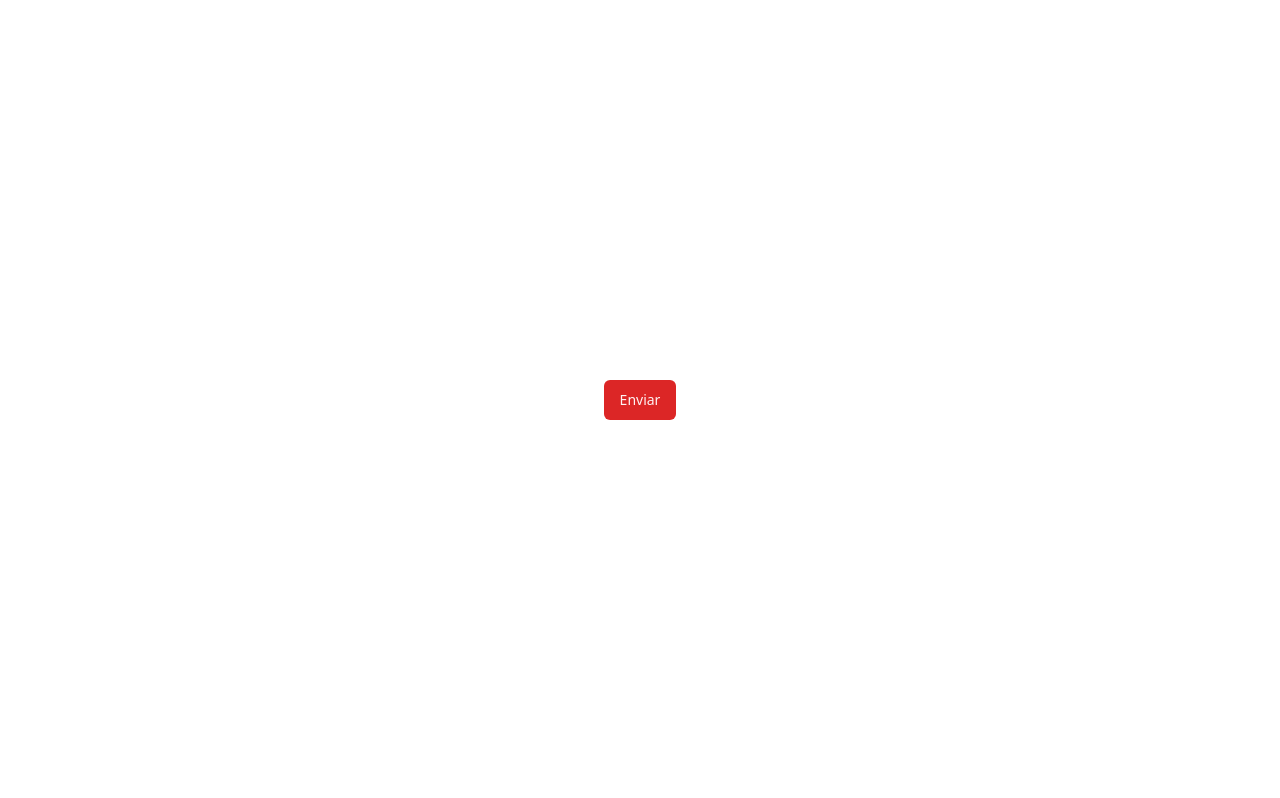
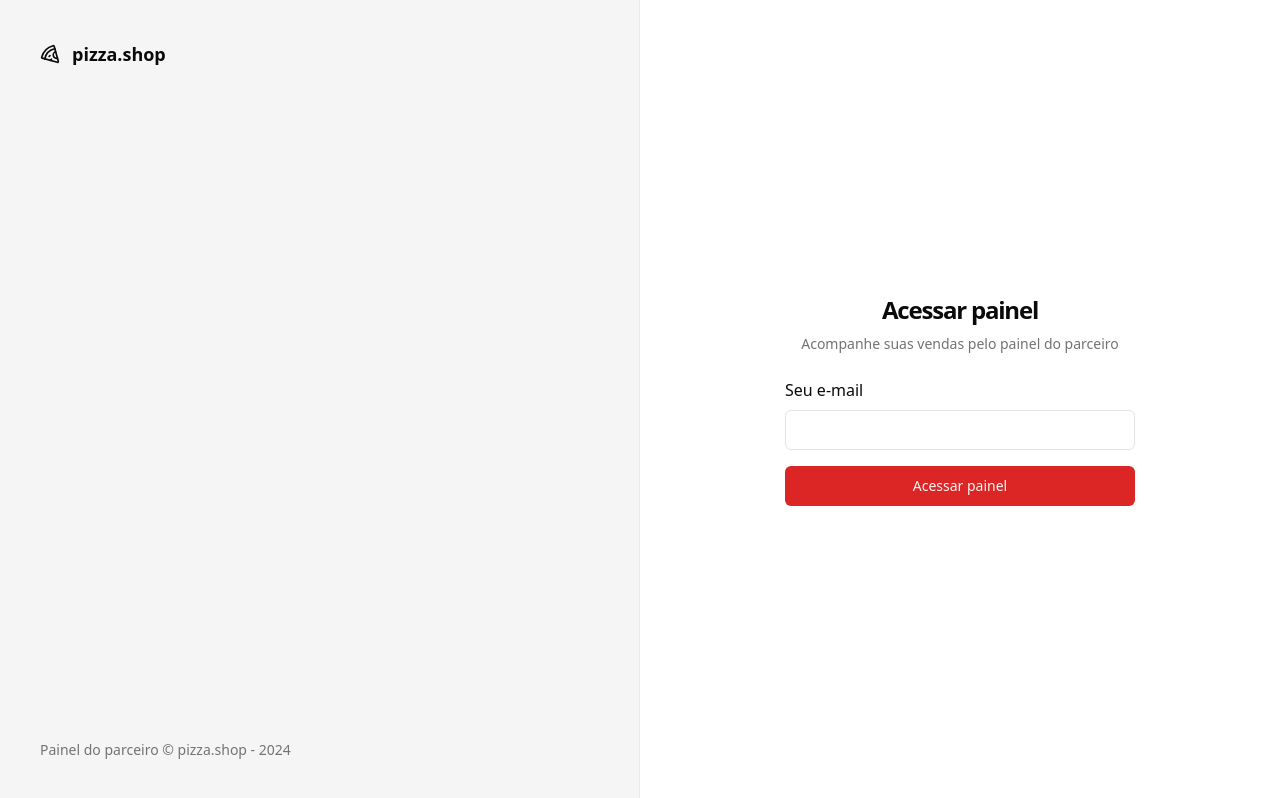
Before and after one commit to fausantosdev/pizzashop, a React (Vite) app: page /sign-in in a window 1280 px wide. Built offline with nearby package versions, Linux system fonts and the light colour scheme.

Commit message:
feat: create login page

```diff
--- a/src/App.tsx
+++ b/src/App.tsx
@@ -1,11 +1,16 @@
-import { Button } from './components/ui/button';
 import './global.css'
+
+import { Helmet, HelmetProvider } from 'react-helmet-async'
+import { RouterProvider } from 'react-router-dom'
+
+import { router } from './routes'
 
 export function App() {
 
   return (
-    <div className='flex justify-center items-center h-screen'>
-      <Button>Enviar</Button>
-    </div>
+    <HelmetProvider>
+      <Helmet titleTemplate='%s | pizza.shop'/>
+      <RouterProvider router={router}/>
+    </HelmetProvider>
   )
 };
--- /dev/null
+++ b/src/pages/app/dashboard.tsx
@@ -0,0 +1,10 @@
+import { Helmet } from 'react-helmet-async'
+
+export function Dashboard() {
+  return (
+    <>
+      <Helmet title='Dashboard'/>
+      <h1>Dashboard</h1>
+    </>
+  )
+}
--- /dev/null
+++ b/src/pages/auth/sign-in.tsx
@@ -0,0 +1,27 @@
+import { Helmet } from 'react-helmet-async'
+
+import { Button } from '@/components/ui/button'
+import { Input } from '@/components/ui/input'
+
+export function SignIn() {
+  return (
+    <>
+      <Helmet title='Sign In'/>
+      <div className='p-8'>
+        <div className='w-[350px] flex flex-col justify-center gap-6'>
+          <div className='flex flex-col gap-2 text-center'>
+            <h1 className='text-2xl font-semibold tracking-tighter'>Acessar painel</h1>
+            <p className='text-sm text-muted-foreground'>Acompanhe suas vendas pelo painel do parceiro</p>
+          </div>
+          <form className='space-y-4'>
+            <div className='space-y-2'>
+              <label htmlFor='email'>Seu e-mail</label>
+              <Input id='email' type='email'/>
+            </div>
+            <Button type='submit' className='w-full'>Acessar painel</Button>
+          </form>
+        </div>
+      </div>
+    </>
+  )
+}
--- /dev/null
+++ b/src/pages/layouts/auth.tsx
@@ -0,0 +1,23 @@
+import { Pizza } from 'lucide-react'
+import { Outlet } from 'react-router-dom'
+
+export function AuthLayout() {
+  return (
+    <div className='grid min-h-screen grid-cols-2'>
+      <div className='h-full border-r border-foreground/5 bg-muted p-10 text-muted-foreground flex flex-col justify-between'>
+        <div className='flex items-center gap-3 text-lg text-foreground'>
+          <Pizza className='h-5 w-5'/>
+          <span className='font-semibold'>pizza.shop</span>
+        </div>
+
+        <footer className='text-sm'>
+          Painel do parceiro &copy; pizza.shop - {new Date().getFullYear()}
+        </footer>
+      </div>
+
+      <div className='flex flex-col items-center justify-center'>
+        <Outlet />
+      </div>
+    </div>
+  )
+}
--- /dev/null
+++ b/src/routes.tsx
@@ -0,0 +1,29 @@
+import { createBrowserRouter } from 'react-router-dom'
+
+import { Dashboard } from './pages/app/dashboard'
+import { SignIn } from './pages/auth/sign-in'
+import { AppLayout } from './pages/layouts/app'
+import { AuthLayout } from './pages/layouts/auth'
+
+export const router = createBrowserRouter([
+  {
+    path: '/',
+    element: <AppLayout/>,
+    children: [
+      {
+        path: '/',
+        element: <Dashboard />
+      },
+    ]
+  },
+  {
+    path: '/',
+    element: <AuthLayout/>,
+    children: [
+      {
+        path: '/sign-in',
+        element: <SignIn />
+      },
+    ]
+  }
+])
```
